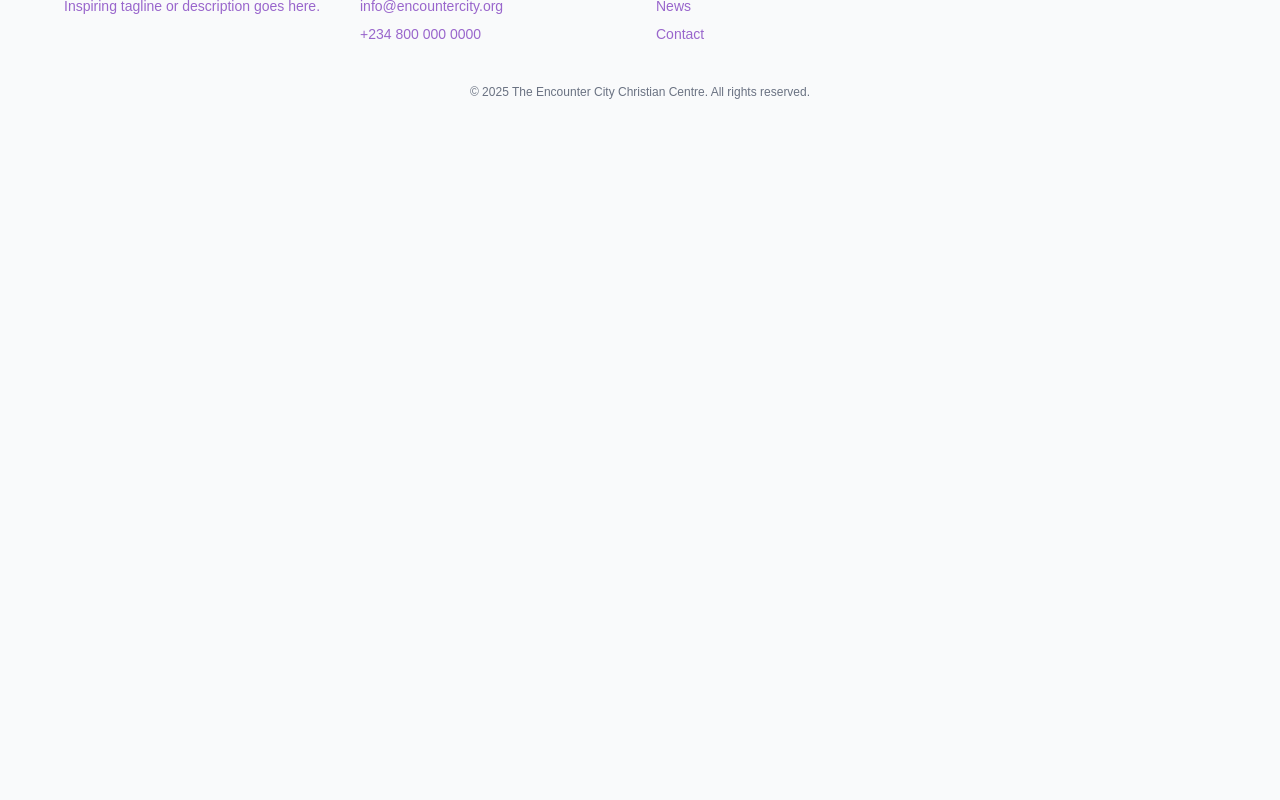
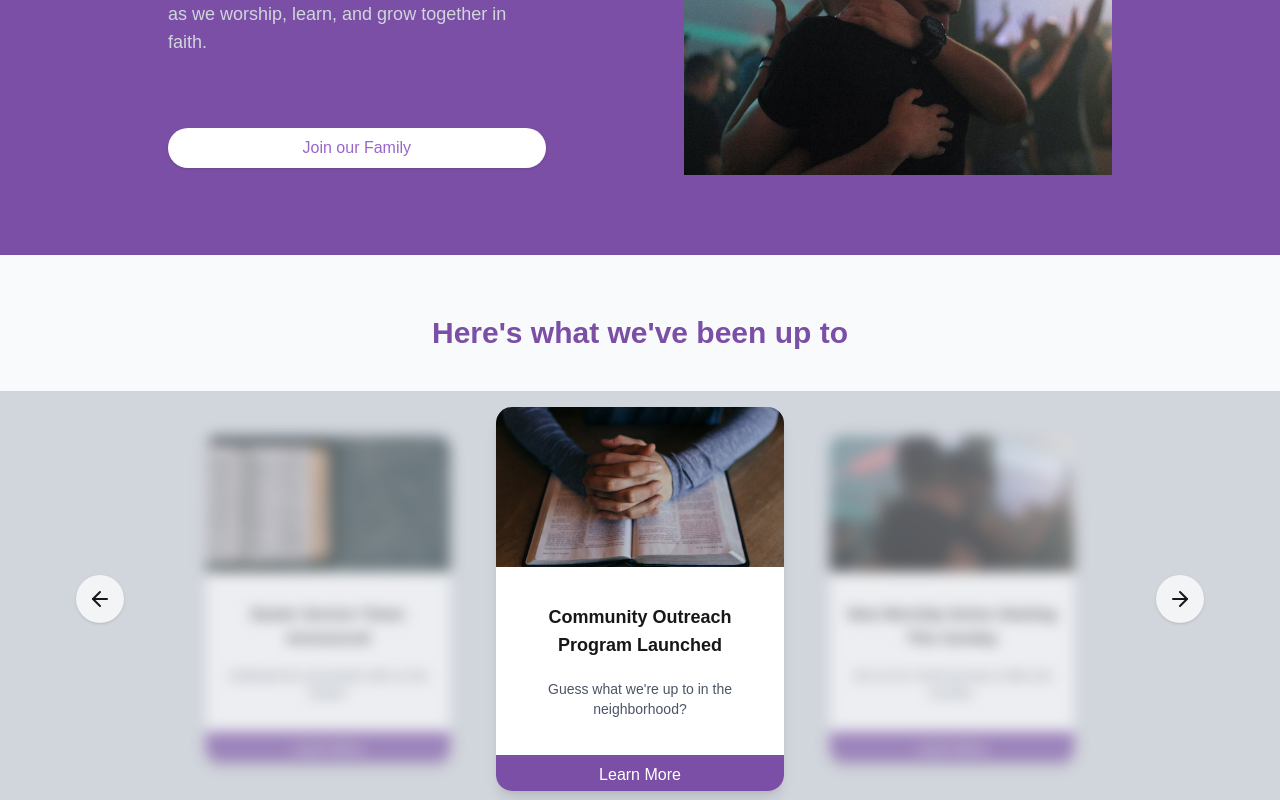
Before and after one commit to cptcode123/Encounter-City, a Next.js app: page / in a window 1280 px wide. Shown: the part 1080-1880 px from the top of the page. Before the commit the page ends 1200 px from the top, so only its background shows below. Built offline with nearby package versions, Linux system fonts and the light colour scheme.

Commit message:
Added about section, and scrolling news section to the landing page

```diff
--- a/src/app/globals.css
+++ b/src/app/globals.css
@@ -58,3 +58,8 @@ body {
   color: var(--foreground);
   font-family: Arial, Helvetica, sans-serif;
 }
+
+input:focus, textarea:focus, select:focus {
+  outline: none;
+  box-shadow: 0 0 0 2px var(--primary);
+}
--- a/src/app/member/page.tsx
+++ b/src/app/member/page.tsx
@@ -24,7 +24,7 @@ export default function MemberPage() {
         <div className='min-h-screen flex flex-col gap-8 bg-bg'>
 
         {/* Hero Section */}
-        <HeroStatic title=" Thinking about becoming a member?" subtitle="Here's the roadmap to becoming a member of Encounter City" img='/rect-img-5.jpg'/>
+        <HeroStatic title=" Thinking about becoming a member?" subtitle="Here's the roadmap" img='/rect-img-5.jpg'/>
 
         {/* Title Section */}
 
@@ -42,7 +42,7 @@ export default function MemberPage() {
             whileInView={{ y: 0, opacity: 1 }}
             transition={{ duration: 0.8, delay: 0.2 }}
             className='text-center text-xl w-[80%] mx-auto mb-10'>
-                Membership at Encounter City is more than just a title; it's a commitment to grow, serve, and belong. As a member, you will have the opportunity to deepen your faith, connect with a supportive community, and actively participate in the life and mission of our church.<br/><br/> So here's how to become one of us.
+                Membership at Encounter City is more than just a title; it's a commitment to grow, serve, and belong. As a member, you will have the opportunity to deepen your faith, connect with a supportive community, and actively participate in the life and mission of our church.<br/><br/> Here are the steps you need to take to become one of us.
 
             </motion.p>
 
@@ -66,13 +66,18 @@ export default function MemberPage() {
 
 
         {/* Sign Up */}
-        <div className='w-[80%] mx-auto bg-surface text-text flex flex-col items-center justify-center py-13 rounded-xl'>
-            <motion.h1 className='text-4xl font-bold mb-5'> But first, you need to sign up</motion.h1>
+        <div className='w-full mx-auto text-text flex flex-col items-center justify-center py-13 bg-[#CCB3E6]'>
+            <motion.h1
+            initial={{opacity:0}}
+            whileInView={{opacity:1}}
+            transition={{duration:0.8}}
+            className='text-4xl font-bold mb-5 text-primary '> But first, we want to know who you are</motion.h1>
 
-        <motion.form className="w-full rounded-3xl flex flex-col gap-1 justify-center" action="">
+        <motion.form className="w-[80%] rounded-3xl flex flex-col gap-1 justify-center bg-[#E6D9F3] shadow-lg py-10 px-10 backdrop-blur-md" action="">
             <div className='p-5 flex flex-row gap-10 justify-center'>
-                <input type="text" placeholder="Enter your name" className="w-50% p-5 inset-shadow-sm inset-shadow-primary rounded-4xl focus:border-none" />
-                <input type="text" placeholder="Enter your Phone Number" className="w-50% p-5 inset-shadow-sm inset-shadow-primary rounded-4xl focus:border-none" />
+                <input type="text" placeholder="Enter your name" className="w-[33%] p-5 inset-shadow-sm inset-shadow-primary rounded-4xl required " />
+                <input type="text" placeholder="Enter your Phone Number" className="w-[33%] p-5 inset-shadow-sm inset-shadow-primary rounded-4xl required " />
+                <input type="text" placeholder="Enter your Email address" className='w-[33%] p-5 inset-shadow-sm inset-shadow-primary rounded-4xl required ' />
             </div>
             <button type='submit' className='w-[20%] mx-auto p-3 bg-primary text-bg rounded-3xl'>Submit</button>
         </motion.form>
--- a/src/app/page.tsx
+++ b/src/app/page.tsx
@@ -4,6 +4,9 @@ import Image from "next/image";
 import HeroCarousel from "../components/ui/HeroCarousel";
 import Accordion from "@/components/ui/Accordion";
 import { title } from "process";
+import Button from "@/components/ui/Button";
+import NewsCarousel from "@/components/ui/NewsCarousel";
+import { churchNews } from '@/components/news'
 
 export default function Home() {
   return (
@@ -23,9 +26,39 @@ export default function Home() {
       subtitle: "Experience love, growth, and community.",
       image: "/rect-img-6.jpg",
     }]} />
-      <div className="w-[80%] flex flex-col mx-auto my-10 gap-0 bg-surface">
 
-      </div>
+      {/* About Us section with CTA leading to about us page */}
+      <section id="about-section" className="w-full bg-primary-dark bg-fixed py-20">
+        <div className="w-[80%] flex flex-row gap-7 justify-between mx-auto px-10">
+          <div className="flex flex-col gap-8 w-[40%]">
+            <h1 className="text-4xl font-bold text-white"> You are welcome here</h1>
+            <p className="text-lg text-gray-300 text-wrap mb-10">At Encounter City, we believe in the transformative power of Christ's love. Join us as we worship, learn, and grow together in faith.</p>
+            <Button text="Join our Family" href="/member"/>
+          </div>
+          <div>
+            <img src="/rect-img-6.jpg" alt="" />
+          </div>
+        </div>
+
+      </section>
+
+      {/* News Section with CTA  leading to blog */}
+      <section className="w-full flex flex-col  text-center py-4 pt-10">
+        <h1 className="mt-5 text-3xl font-bold text-primary-dark"> Here's what we've been up to</h1>
+
+        <div className="w-full mx-auto my-10 bg-gray-300 pb-10 ">
+          <NewsCarousel cards={churchNews} />
+        </div>
+
+      </section>
+
+      {/* Community section leading to member page */}
+
+      {/* Counselling section with CTA button leading to contact page */}
+
+      {/* Leaders section with cta leading to leaders page */}
+
+
     </>
   );
 }
--- /dev/null
+++ b/src/components/news.ts
@@ -0,0 +1,45 @@
+type NewsCard = {
+  id: number;
+  title: string;
+  excerpt: string;
+  image: string;
+  slug: string;
+};
+
+export const churchNews: NewsCard[] = [
+    {
+        id:1,
+        title: "Community Outreach Program Launched",
+        excerpt: "Guess what we're up to in the neighborhood?",
+        image: "/rect-img-5.jpg",
+        slug: "community-outreach-program-launched"
+    },
+    {
+        id:2,
+        title: "New Worship Series Starting This Sunday",
+        excerpt: "Join us for a fresh journey in faith and worship.",
+        image: "/rect-img-6.jpg",
+        slug: "new-worship-series-starting-this-sunday"
+    },
+    {
+        id:3,
+        title: "Youth Group Summer Camp Registration Open",
+        excerpt: "Exciting adventures and faith-building activities await!",
+        image: "/rect-img-2.jpg",
+        slug: "youth-group-summer-camp-registration-open"
+    },
+    {
+        id:4,
+        title: "Volunteer Opportunities Available",
+        excerpt: "Make a difference in our church and community.",
+        image: "/rect-img-3.jpg",
+        slug: "volunteer-opportunities-available"
+    },
+    {
+        id:5,
+        title: "Easter Service Times Announced",
+        excerpt: "Celebrate the resurrection with us this Easter!",
+        image: "/rect-img-4.jpg",
+        slug: "easter-service-times-announced"
+    }
+]
--- a/src/components/ui/Button.tsx
+++ b/src/components/ui/Button.tsx
@@ -15,7 +15,7 @@ const Button: React.FC<ButtonProps> = ({ text, inverted = false, href }) => {
       whileTap={{ scale: 0.95 }}
       href={href}
       className={`
-        px-6 py-2 rounded-3xl font-medium transition-colors duration-300 shadow-sm  text-nowrap
+        px-6 py-2 rounded-3xl font-medium transition-colors duration-300 shadow-sm text-center text-nowrap
         ${inverted
           ? "bg-primary text-white hover:bg-primary-dark"
           : "bg-white text-primary hover:bg-primary-dark hover:text-white"}
--- /dev/null
+++ b/src/components/ui/NewsCarousel.tsx
@@ -0,0 +1,86 @@
+"use client";
+
+import { useState } from "react";
+import { motion } from "framer-motion";
+import { ArrowLeft, ArrowRight } from "lucide-react";
+
+type NewsCard = {
+  id: number;
+  title: string;
+  excerpt: string;
+  image: string;
+  slug: string; // for linking to blog pages later
+};
+
+interface Props {
+  cards: NewsCard[];
+}
+
+export default function NewsCarousel({ cards }: Props) {
+  const [index, setIndex] = useState(0);
+
+  const prev = () => setIndex((i) => (i - 1 + cards.length) % cards.length);
+  const next = () => setIndex((i) => (i + 1) % cards.length);
+
+  // get visible cards (left, center, right)
+  const visible = [
+    cards[(index - 1 + cards.length) % cards.length], // left
+    cards[index], // center
+    cards[(index + 1) % cards.length], // right
+  ];
+
+  return (
+    <div className="relative w-[80%]  mx-auto flex flex-row items-center justify-center gap-15">
+
+        {/* Previous button */}
+        <button
+          onClick={prev}
+          className="p-3 rounded-full bg-gray-100 hover:bg-gray-200 shadow order-1"
+        >
+          <ArrowLeft />
+        </button>
+
+      {/* Card row */}
+      <div className="flex items-center justify-between space-x-6 h-[26rem] order-2">
+        {visible.map((card, i) => {
+          const isCenter = i === 1;
+          const scale = isCenter ? 1 : 0.85;
+          const blur = isCenter ? "blur-none opacity-100" : "blur-sm opacity-60";
+          const zIndex = isCenter ? 10 : 5;
+
+          return (
+            <motion.div
+              key={card.id}
+              initial={{ scale: 0.8, opacity: 0 }}
+              animate={{ scale, opacity: isCenter ? 1 : 0.6 }}
+              transition={{ duration: 0.4 }}
+              style={{ zIndex }}
+              className={`rounded-2xl shadow-lg bg-white w-72 h-96 overflow-hidden transform ${blur} flex flex-col gap-5`}
+              whileHover={{ scale: isCenter ? 1.05 : 0.9 }}
+            >
+              <img
+                src={card.image}
+                alt={card.title}
+                className="w-full h-40 object-cover"
+              />
+              <div className="p-4">
+                <h3 className="font-bold text-lg mb-5">{card.title}</h3>
+                <p className="text-sm text-gray-600">{card.excerpt}</p>
+              </div>
+              <a href={`/blog/${card.slug}`} className="bg-primary-dark text-white py-2 px-4 w-full"> Learn More</a>
+            </motion.div>
+          );
+        })}
+      </div>
+
+      {/* Controls */}
+
+        <button
+          onClick={next}
+          className="p-3 rounded-full bg-gray-100 hover:bg-gray-200 shadow order-3"
+        >
+          <ArrowRight />
+        </button>
+    </div>
+  );
+}
```
